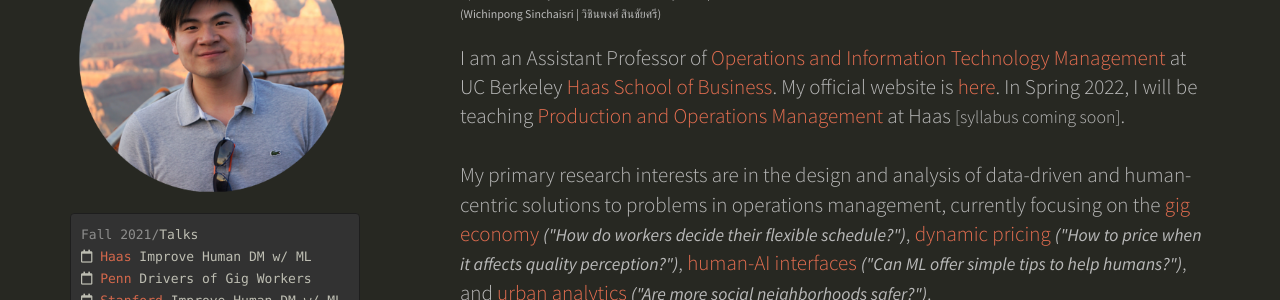
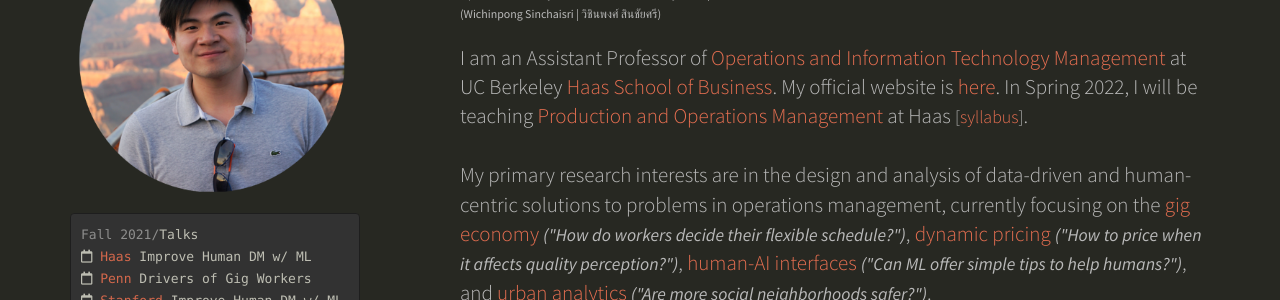
Before and after one commit to parksinchaisri/parksinchaisri.github.io, a Jekyll site: the page index.html, which Jekyll copies as it is, in a window 1280 px wide and 900 px high. Shown: the part 167-467 px from the top of the window. Built offline with Jekyll 4.4.1, drawn with Linux system fonts in a browser that asks for light colours; some web fonts are replaced.

Commit message:
Update index.html

```diff
--- a/index.html
+++ b/index.html
@@ -108,7 +108,7 @@
           </p><br>
           </div>
 
-          <p class="lead">I am an Assistant Professor of <a class="hidelink" target="_blank" href="https://haas.berkeley.edu/oitm/">Operations and Information Technology Management</a> at UC Berkeley <a class="hidelink" target="_blank" href="https://haas.berkeley.edu">Haas School of Business</a>. My official website is <a class="hidelink" target="_blank" href="https://haas.berkeley.edu/faculty/park-sinchaisri/">here</a>. In Spring 2022, I will be teaching <a class="hidelink" target="_blank" href="https://classes.berkeley.edu/content/2022-spring-ugba-141-001-lec-001">Production and Operations Management</a> at Haas <small>[syllabus coming soon]</small>.
+          <p class="lead">I am an Assistant Professor of <a class="hidelink" target="_blank" href="https://haas.berkeley.edu/oitm/">Operations and Information Technology Management</a> at UC Berkeley <a class="hidelink" target="_blank" href="https://haas.berkeley.edu">Haas School of Business</a>. My official website is <a class="hidelink" target="_blank" href="https://haas.berkeley.edu/faculty/park-sinchaisri/">here</a>. In Spring 2022, I will be teaching <a class="hidelink" target="_blank" href="https://classes.berkeley.edu/content/2022-spring-ugba-141-001-lec-001">Production and Operations Management</a> at Haas <small>[<a class="hidelink" target="_blank" href="files/UGBA141_SP22_Syllabus.pdf">syllabus</a>]</small>.
             <br><br>
             My primary research interests are in the design and analysis of data-driven and human-centric solutions to problems in operations management, currently focusing on the <a href="#gigdrivers">gig economy</a> <small><em>("How do workers decide their flexible schedule?")</em></small>, <a href="#markdown">dynamic pricing</a> <small><em>("How to price when it affects quality perception?")</em></small>, <a href="#tips">human-AI interfaces</a> <small><em>("Can ML offer simple tips to help humans?")</em></small>, and <a href="#blockparty">urban analytics</a> <small><em>("Are more social neighborhoods safer?")</em></small>.
             <br><br>
```
